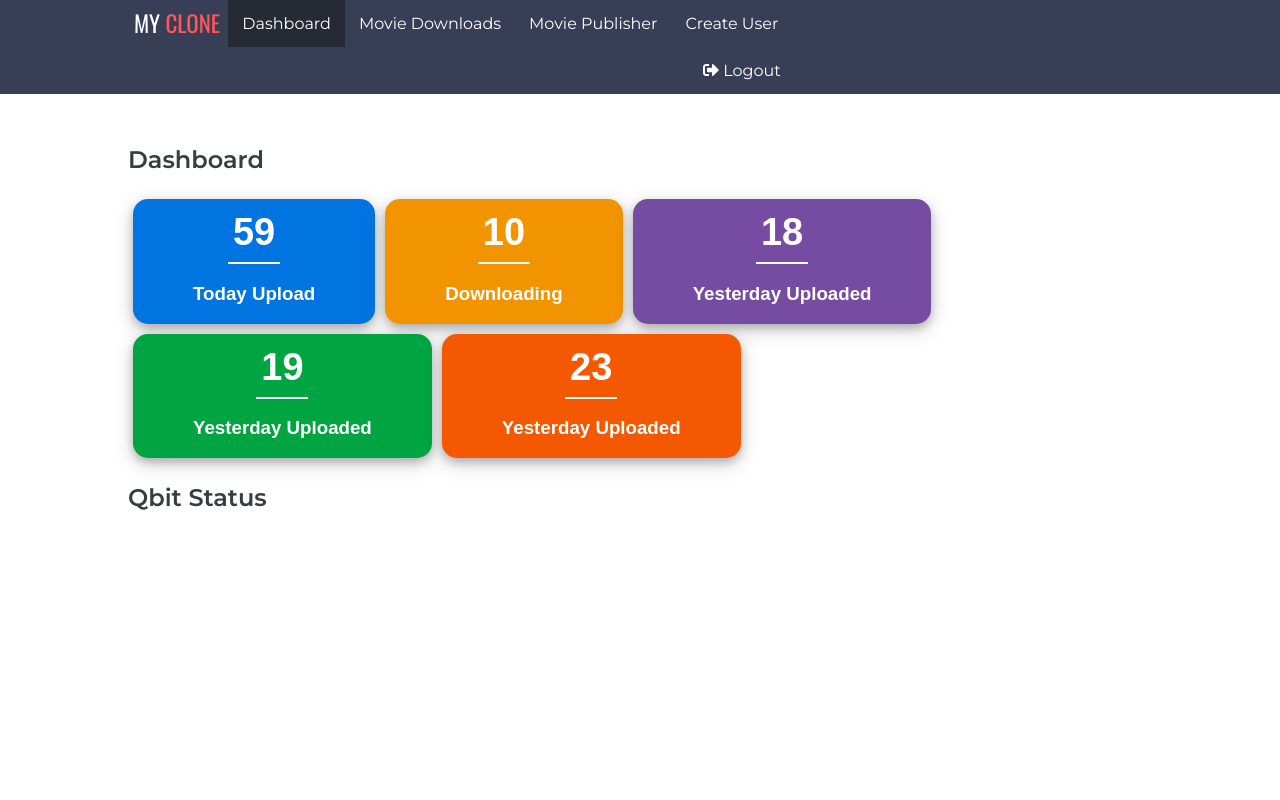
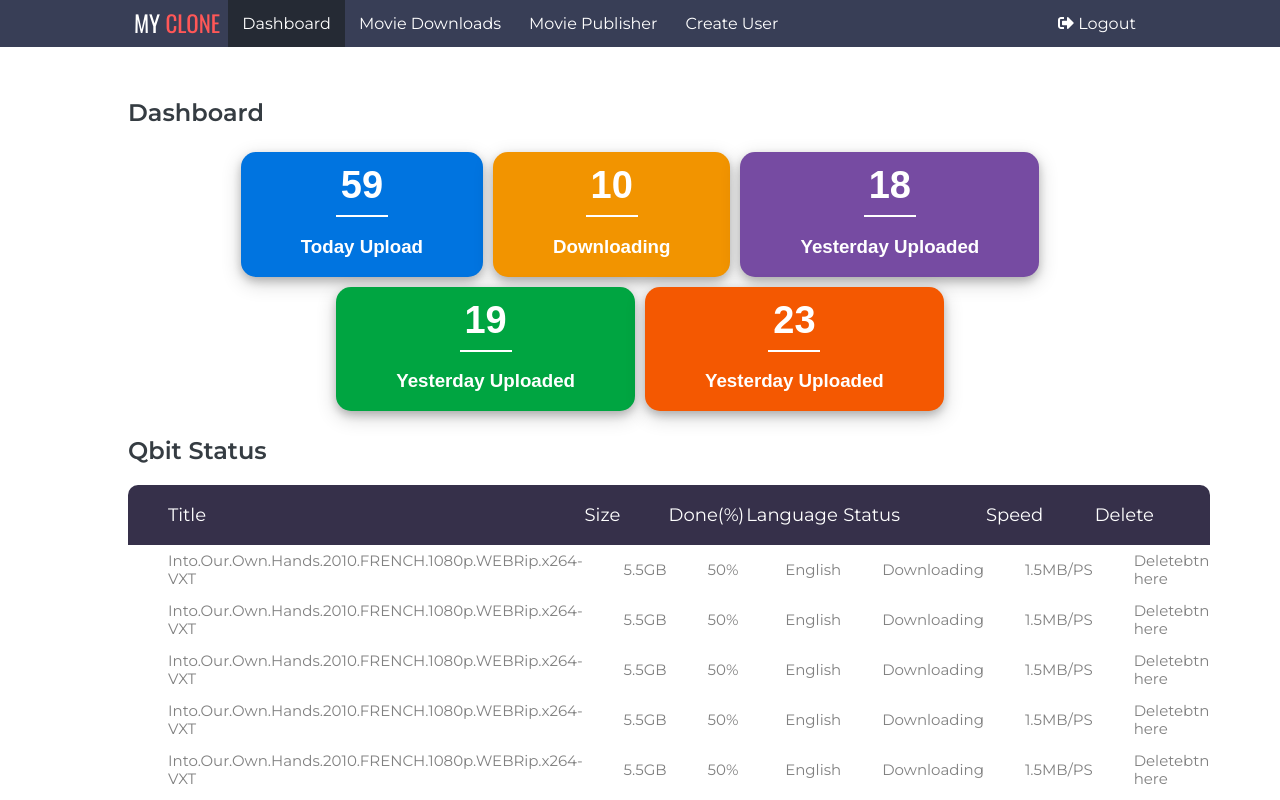
Before and after one commit to mdshemul48/MY-CLONE, a React (Create React App) app in the folder frontend/: page / in a window 1280 px wide. Built offline with nearby package versions, Linux system fonts and the light colour scheme.

Commit message:
adding table

```diff
--- a/frontend/src/Dashboard/components/MainStatusArea.css
+++ b/frontend/src/Dashboard/components/MainStatusArea.css
@@ -0,0 +1,3 @@
+.main-status-area {
+  text-align: center;
+}
--- a/frontend/src/Dashboard/components/QbitDownloadTable.css
+++ b/frontend/src/Dashboard/components/QbitDownloadTable.css
@@ -0,0 +1,24 @@
+.main-table {
+  margin: 0;
+  padding: 0;
+  box-sizing: border-box;
+}
+.full-table {
+  border-spacing: 1;
+  border-collapse: collapse;
+  background: #fff;
+  border-radius: 10px;
+  overflow: hidden;
+  width: 100%;
+  margin: 0 auto;
+  position: relative;
+}
+.full-table * {
+  position: relative;
+}
+
+/* all the column style */
+
+.column1 {
+  padding-left: 40px;
+}
--- a/frontend/src/Dashboard/components/QbitDownloadTable.js
+++ b/frontend/src/Dashboard/components/QbitDownloadTable.js
@@ -1,5 +1,26 @@
 import React from "react";
 
+// qbit download table
+
+// castom imports
+import "./QbitDownloadTable.css";
+import TableTh from "./TableTh";
+import TableTd from "./TableTd";
 export default function QbitDownloadTable(props) {
-  return <h2>qbit status</h2>;
+  return (
+    <React.Fragment>
+      <div className="main-table">
+        <table className="full-table">
+          <TableTh />
+          <tbody>
+            <TableTd />
+            <TableTd />
+            <TableTd />
+            <TableTd />
+            <TableTd />
+          </tbody>
+        </table>
+      </div>
+    </React.Fragment>
+  );
 }
--- /dev/null
+++ b/frontend/src/Dashboard/components/TableTd.css
@@ -0,0 +1,14 @@
+.contant-table {
+  font-family: "Montserrat", sans-serif;
+  font-size: 15px;
+  color: gray;
+  line-height: 1.2;
+  font-weight: unset;
+  height: 50px;
+}
+.column1 {
+  padding-left: 40px;
+}
+.table-content {
+  padding-left: 40px;
+}
--- /dev/null
+++ b/frontend/src/Dashboard/components/TableTd.js
@@ -0,0 +1,18 @@
+import React from "react";
+
+import "./TableTd.css";
+export default function TableTd() {
+  return (
+    <tr className="contant-table">
+      <td className="table-content">
+        Into.Our.Own.Hands.2010.FRENCH.1080p.WEBRip.x264-VXT
+      </td>
+      <td className="table-content column1">5.5GB</td>
+      <td className="table-content column2">50%</td>
+      <td className="table-content column3">English</td>
+      <td className="table-content column4">Downloading</td>
+      <td className="table-content column5">1.5MB/PS</td>
+      <td className="table-content column6">Deletebtn here</td>
+    </tr>
+  );
+}
--- /dev/null
+++ b/frontend/src/Dashboard/components/TableTh.css
@@ -0,0 +1,12 @@
+.table-heading-tr {
+  height: 60px;
+  background-color: #36304a;
+}
+.table-head {
+  text-align: left;
+  font-family: "Montserrat", sans-serif;
+  font-size: 18px;
+  color: #fff;
+  line-height: 1.2;
+  font-weight: unset;
+}
--- /dev/null
+++ b/frontend/src/Dashboard/components/TableTh.js
@@ -0,0 +1,19 @@
+import React from "react";
+
+// importing css
+import "./TableTh.css";
+export default function TableTh() {
+  return (
+    <thead>
+      <tr className="table-heading-tr">
+        <th className="table-head column1">Title</th>
+        <th className="table-head column2">Size</th>
+        <th className="table-head column3">Done(%)</th>
+        <th className="table-head column4">Language</th>
+        <th className="table-head column5">Status</th>
+        <th className="table-head column6">Speed</th>
+        <th className="table-head column7">Delete</th>
+      </tr>
+    </thead>
+  );
+}
--- a/frontend/src/Dashboard/pages/Dashboard.js
+++ b/frontend/src/Dashboard/pages/Dashboard.js
@@ -3,7 +3,7 @@ import React from "react";
 // castom components import
 import MainStatusArea from "../components/MainStatusArea";
 import Title from "../../shared/components/UIElements/Title";
-
+import QbitDownloadTable from "../components/QbitDownloadTable";
 // importing castom css
 import "./Dashboard.css";
 const Dashboard = (props) => {
@@ -13,6 +13,7 @@ const Dashboard = (props) => {
         <Title className="main-title">Dashboard</Title>
         <MainStatusArea />
         <Title className="qbit-status">Qbit Status</Title>
+        <QbitDownloadTable />
       </div>
     </React.Fragment>
   );
--- a/frontend/src/shared/components/navigation/NavLink.css
+++ b/frontend/src/shared/components/navigation/NavLink.css
@@ -26,5 +26,11 @@
   background-color: #252a34;
 }
 .logout {
-  margin-left: 50%;
+  float: right;
 }
+@media screen and (max-width: 950px) {
+  .logout,
+  .menu-link {
+    float: none;
+  }
+}
```
Also changed, not shown: 1 other file (tests, documents, lock files or other folders).
